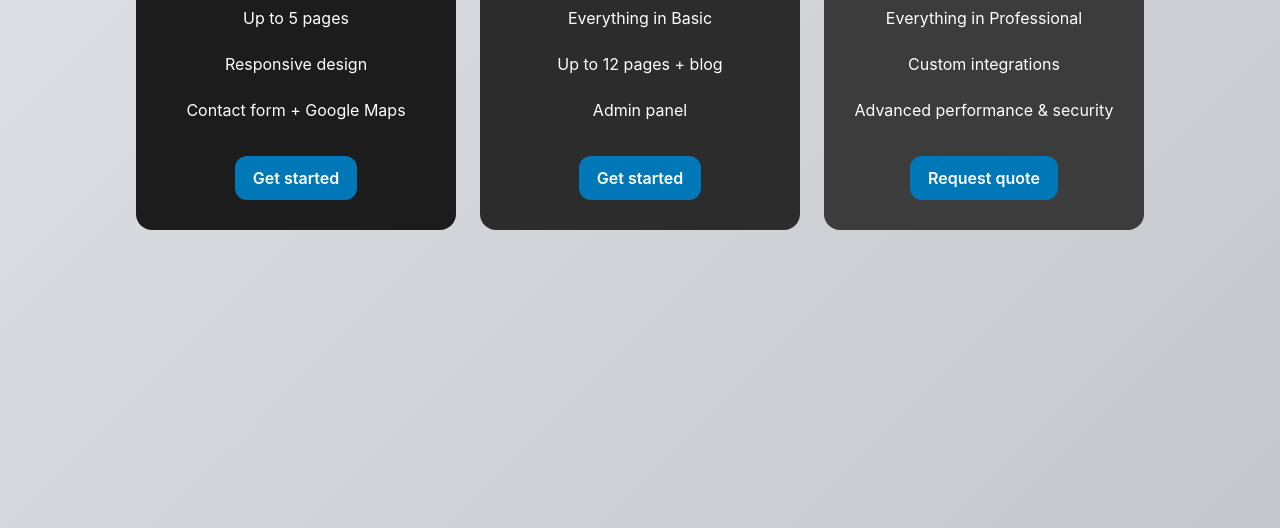
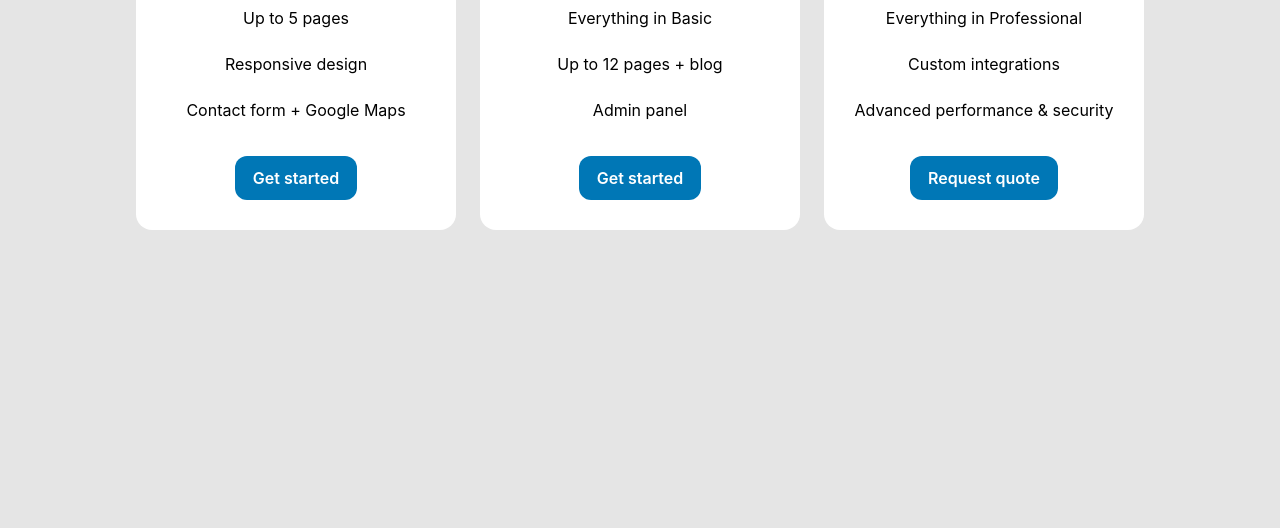
Before and after one commit to Bothata-desig/packageprices, a plain HTML site: page index.html in a window 1280 px wide. Shown: the part 320-848 px from the top of the page. Drawn offline with Linux system fonts and the light colour scheme.

Commit message:
Changed colours for cards

```diff
--- a/style.css
+++ b/style.css
@@ -1,11 +1,11 @@
 /* ---------- Variables ---------- */
 :root {
-  --bg: #e5e5e5;             /* professional light gray background */
-  --card-basic: #1c1c1c;     /* dark charcoal */
-  --card-professional: #2c2c2c; /* slightly lighter charcoal */
-  --card-enterprise: #3c3c3c;   /* medium gray */
-  --text-color: #ffffff;      /* white text on cards */
-  --accent: #0077b6;          /* subtle professional blue for highlights/buttons */
+  --bg: #e5e5e5;             /* subtle gray background */
+  --card-basic: #ffffff;     /* white card */
+  --card-professional: #ffffff; /* very light gray */
+  --card-enterprise: #ffffff;   /* light gray */
+  --text-color: #000000;      /* black text on cards */
+  --accent: #0077b6;          /* professional blue for tags/buttons */
   --radius: 16px;
   --font-family: 'Inter', sans-serif;
 }
@@ -18,7 +18,7 @@
 }
 
 body {
-  background: linear-gradient(135deg, #dfe2e6, #c4c7cc); /* professional subtle gradient */
+  background: var(--bg);
   color: #000000;
   min-height: 100vh;
   font-family: var(--font-family);
@@ -68,7 +68,7 @@ p.lead {
 
 .card:hover {
   transform: scale(1.05);
-  box-shadow: 0 12px 40px rgba(0,0,0,0.15);
+  box-shadow: 0 12px 40px rgba(0,0,0,0.1);
 }
 
 /* Individual card colors */
@@ -112,7 +112,7 @@ ul.features {
 ul.features li {
   margin: 10px 0;
   padding: 8px 0;
-  border-top: none; /* clean, no lines */
+  border-top: none; /* no lines */
   color: var(--text-color);
 }
 
```
